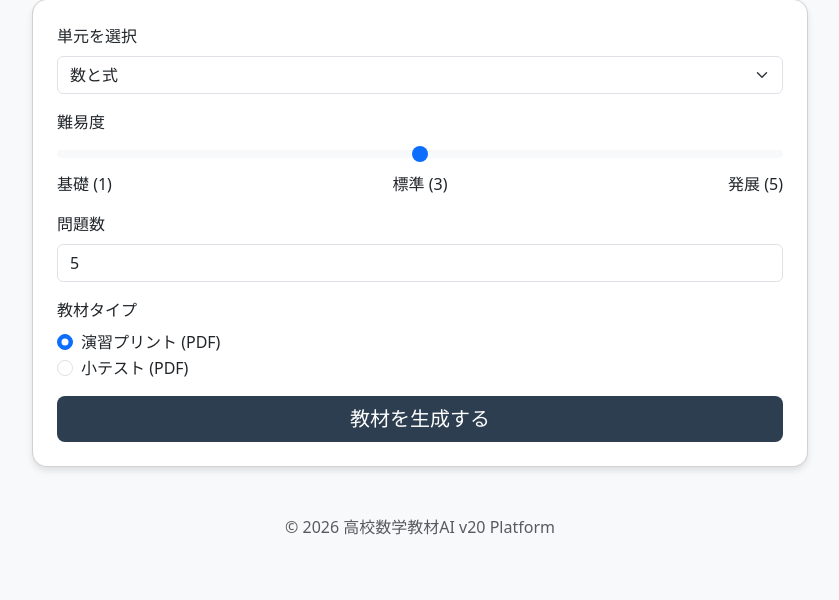
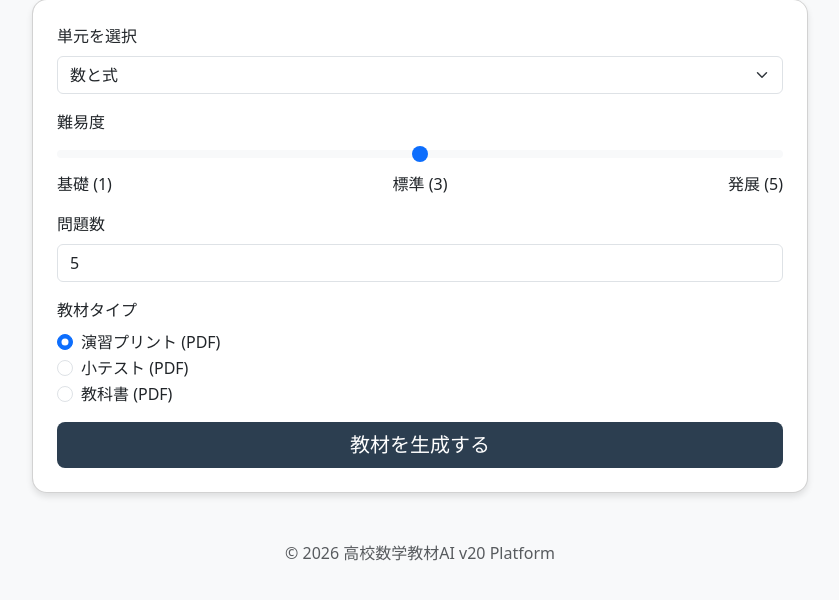
Before and after one commit to mat2002/hs-math-ai-v20, a Flask app: page / in a window 1280 px wide. Shown: the part 161-761 px from the top of the page, without its empty margins (220-1059 px from the left). Run offline with Flask 3, Linux system fonts and the light colour scheme.

Commit message:
Add textbook generation option to Web UI and integrate with backend

```diff
--- a/web/app.py
+++ b/web/app.py
@@ -6,7 +6,9 @@ from flask import Flask, render_template, request, send_file, redirect, url_for
 sys.path.append(os.path.dirname(os.path.dirname(os.path.abspath(__file__))))
 
 from ai.problem_generator import generate_problem
+from ai.textbook_writer import write_textbook_chapter
 from generator.worksheet_generator import generate_worksheet_pdf
+from generator.textbook_generator import generate_textbook_pdf
 
 app = Flask(__name__)
 
@@ -22,20 +24,29 @@ def generate():
     num_problems = int(request.form.get('num_problems', 5))
     doc_type = request.form.get('type', 'worksheet')
 
-    # 問題の生成
-    problems = []
-    for _ in range(num_problems):
-        p = generate_problem(unit, difficulty)
-        if p:
-            problems.append(p)
+    if doc_type == 'textbook':
+        # 教科書の生成
+        chapter_data = write_textbook_chapter(unit)
+        if not chapter_data:
+            return "教科書の執筆に失敗しました。APIキーの設定を確認してください。", 500
 
-    if not problems:
-        return "問題の生成に失敗しました。APIキーの設定を確認してください。", 500
+        title = f"高校数学 教科書: {unit}"
+        output_filename = f"textbook_{unit}.pdf"
+        pdf_path = generate_textbook_pdf(title, [chapter_data], output_filename)
+    else:
+        # 演習プリント・小テストの生成
+        problems = []
+        for _ in range(num_problems):
+            p = generate_problem(unit, difficulty)
+            if p:
+                problems.append(p)
 
-    # PDFの生成
-    title = f"{unit} 演習プリント (難易度:{difficulty})"
-    output_filename = f"{doc_type}_{unit}.pdf"
-    pdf_path = generate_worksheet_pdf(title, problems, output_filename)
+        if not problems:
+            return "問題の生成に失敗しました。APIキーの設定を確認してください。", 500
+
+        title = f"{unit} {'小テスト' if doc_type == 'exam' else '演習プリント'} (難易度:{difficulty})"
+        output_filename = f"{doc_type}_{unit}.pdf"
+        pdf_path = generate_worksheet_pdf(title, problems, output_filename)
 
     if pdf_path and os.path.exists(pdf_path):
         return send_file(pdf_path, as_attachment=True)
--- a/web/templates/index.html
+++ b/web/templates/index.html
@@ -65,6 +65,10 @@
                         <input class="form-check-input" type="radio" name="type" id="type_exam" value="exam">
                         <label class="form-check-label" for="type_exam">小テスト (PDF)</label>
                     </div>
+                    <div class="form-check">
+                        <input class="form-check-input" type="radio" name="type" id="type_textbook" value="textbook">
+                        <label class="form-check-label" for="type_textbook">教科書 (PDF)</label>
+                    </div>
                 </div>
 
                 <div class="d-grid gap-2">
```
